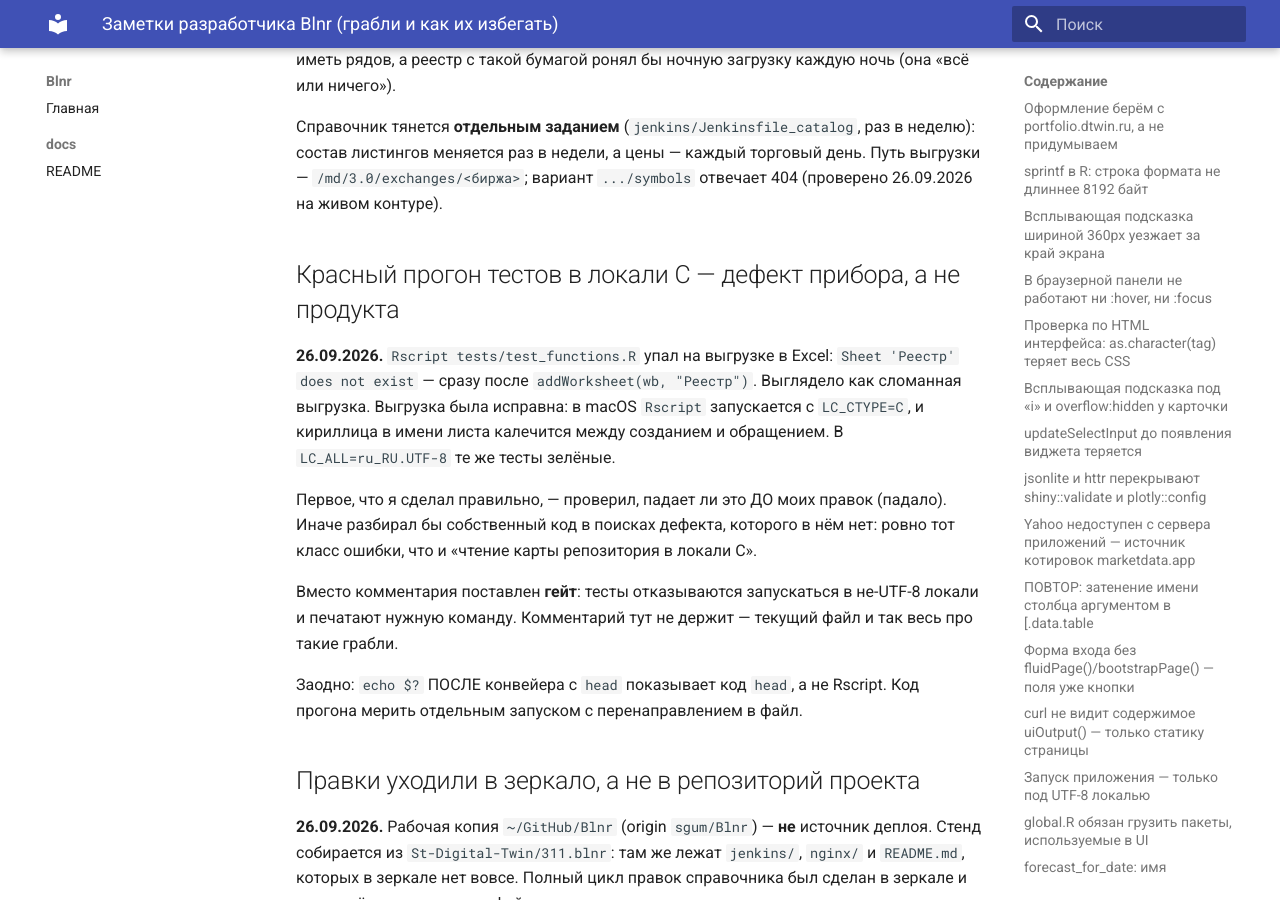
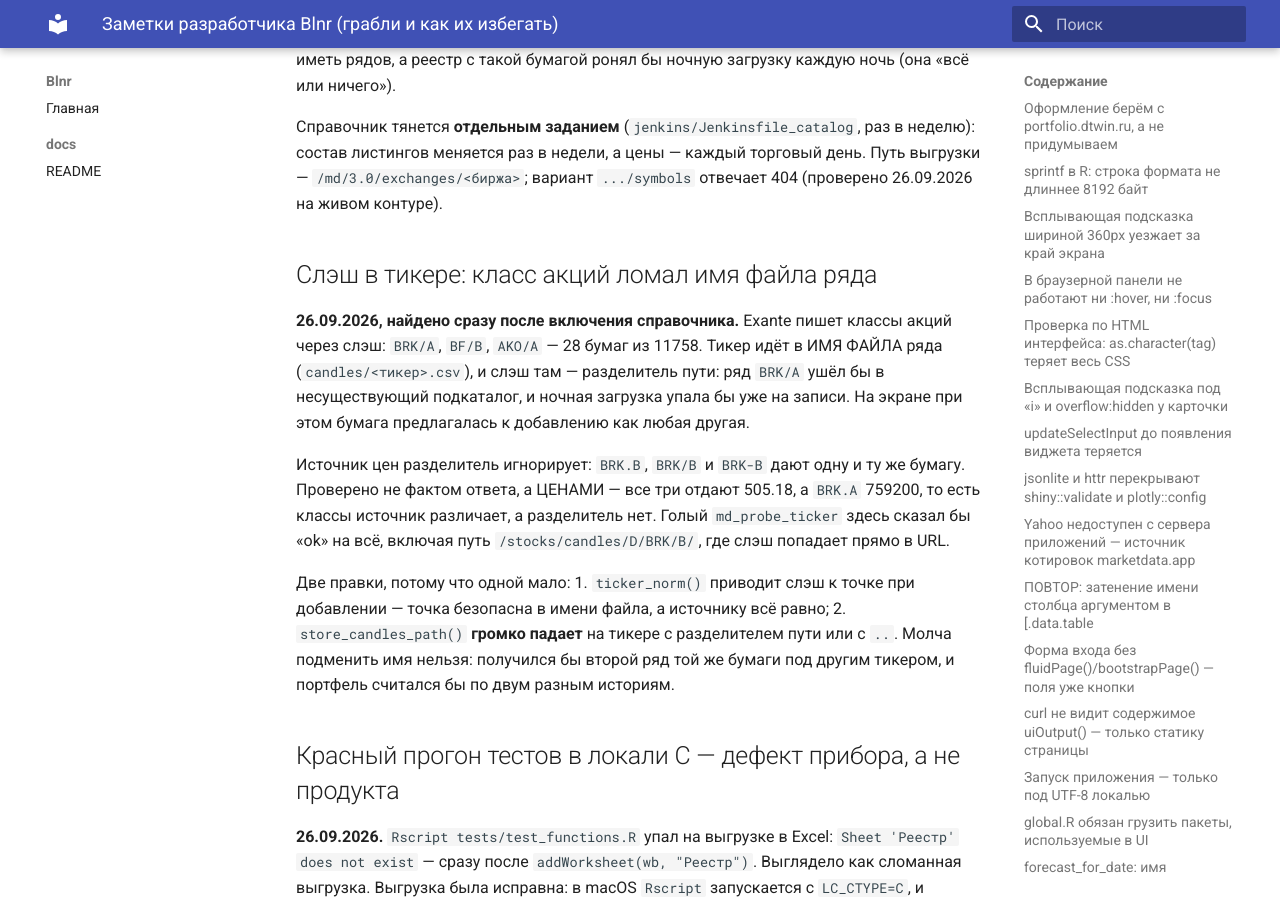
Before and after one commit to sgum/Blnr, an MkDocs documentation site: the page built from docs/dev.md, in a window 1280 px wide and 900 px high, scrolled down 14522 px. Built offline with MkDocs 1.6.1 and Material for MkDocs 9.7.7, drawn with Linux system fonts in a browser that asks for light colours.

Commit message:
fix(watchlist): слэш в тикере ломал имя файла ряда
Зеркало правки из 311.blnr. Exante пишет классы акций через слэш (BRK/A), а
тикер идёт в имя файла ряда — запись уходила бы в несуществующий подкаталог.

Co-Authored-By: Claude Opus 5 <noreply@anthropic.com>

```diff
--- a/docs/dev.md
+++ b/docs/dev.md
@@ -584,6 +584,27 @@ Exante и marketdata.app — разные источники: бумага, до
 Путь выгрузки — `/md/3.0/exchanges/<биржа>`; вариант `.../symbols` отвечает 404
 (проверено 26.09.2026 на живом контуре).
 
+## Слэш в тикере: класс акций ломал имя файла ряда
+
+**26.09.2026, найдено сразу после включения справочника.** Exante пишет классы
+акций через слэш: `BRK/A`, `BF/B`, `AKO/A` — 28 бумаг из 11758. Тикер идёт в
+ИМЯ ФАЙЛА ряда (`candles/<тикер>.csv`), и слэш там — разделитель пути: ряд
+`BRK/A` ушёл бы в несуществующий подкаталог, и ночная загрузка упала бы уже на
+записи. На экране при этом бумага предлагалась к добавлению как любая другая.
+
+Источник цен разделитель игнорирует: `BRK.B`, `BRK/B` и `BRK-B` дают одну и ту
+же бумагу. Проверено не фактом ответа, а ЦЕНАМИ — все три отдают 505.18, а
+`BRK.A` 759200, то есть классы источник различает, а разделитель нет. Голый
+`md_probe_ticker` здесь сказал бы «ok» на всё, включая путь
+`/stocks/candles/D/BRK/B/`, где слэш попадает прямо в URL.
+
+Две правки, потому что одной мало:
+1. `ticker_norm()` приводит слэш к точке при добавлении — точка безопасна в
+   имени файла, а источнику всё равно;
+2. `store_candles_path()` **громко падает** на тикере с разделителем пути или
+   с `..`. Молча подменить имя нельзя: получился бы второй ряд той же бумаги
+   под другим тикером, и портфель считался бы по двум разным историям.
+
 ## Красный прогон тестов в локали C — дефект прибора, а не продукта
 
 **26.09.2026.** `Rscript tests/test_functions.R` упал на выгрузке в Excel:
```
Also changed, not shown: 3 other files.
